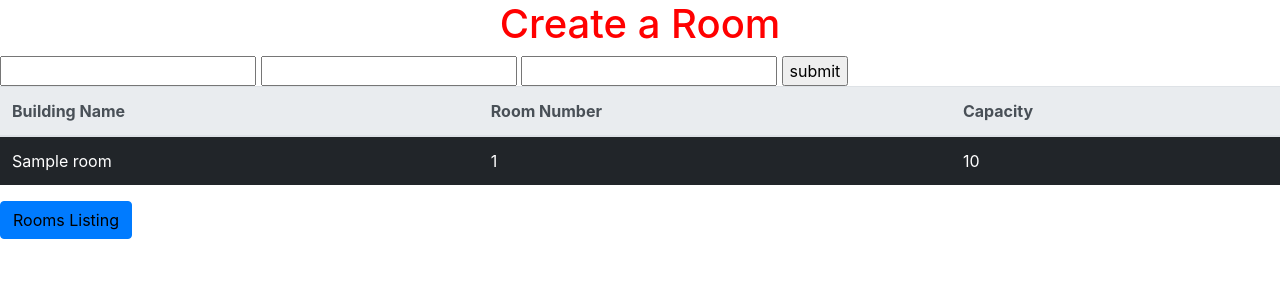
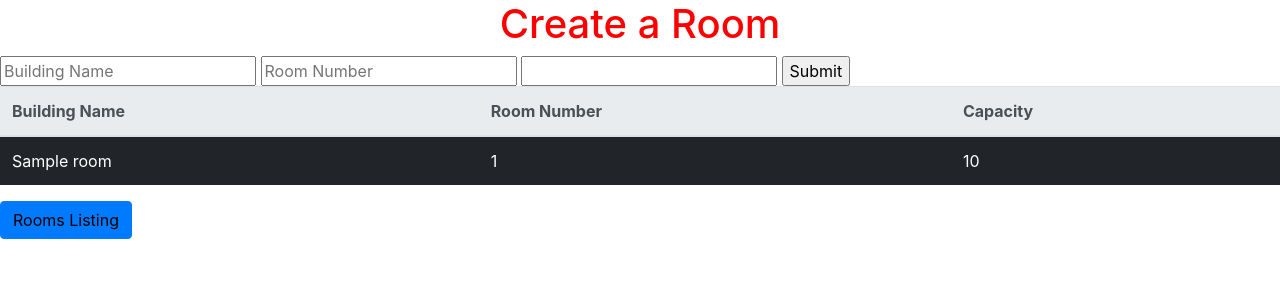
Before and after one commit to ahmed217/EECE4081_Rooms, a Flask app: page /create in a window 1280 px wide. Shown: the top 300 px of the page. Run offline with Flask 2, Linux system fonts and the light colour scheme; tables that the repository leaves empty hold one stand-in row (values such as "Sample post"); some libraries are stand-ins or nearby versions.

Commit message:
Update create.html
-Added placeholder

```diff
--- a/templates/create.html
+++ b/templates/create.html
@@ -15,10 +15,10 @@
 	<h1 style = "color:red;text-align:center;">{{ title }}</h1>
 
 	<form method="POST" action="/create">
-		<input name ="name" 		type="text">
-		<input name ="number" 		type="number">
-		<input name ="capacity" 	type="number">
-		<input 						type="submit" 	value="submit">
+		<input name ="name" 		type="text" placeholder="Building Name">
+		<input name ="number" 		type="number" placeholder="Room Number">
+		<input name ="capacity" 	type="number" placehodler="Capacity">
+		<input 						type="submit" 	value="Submit">
 	</form>
 
 	<table class="table table-borderless table-dark">
```
